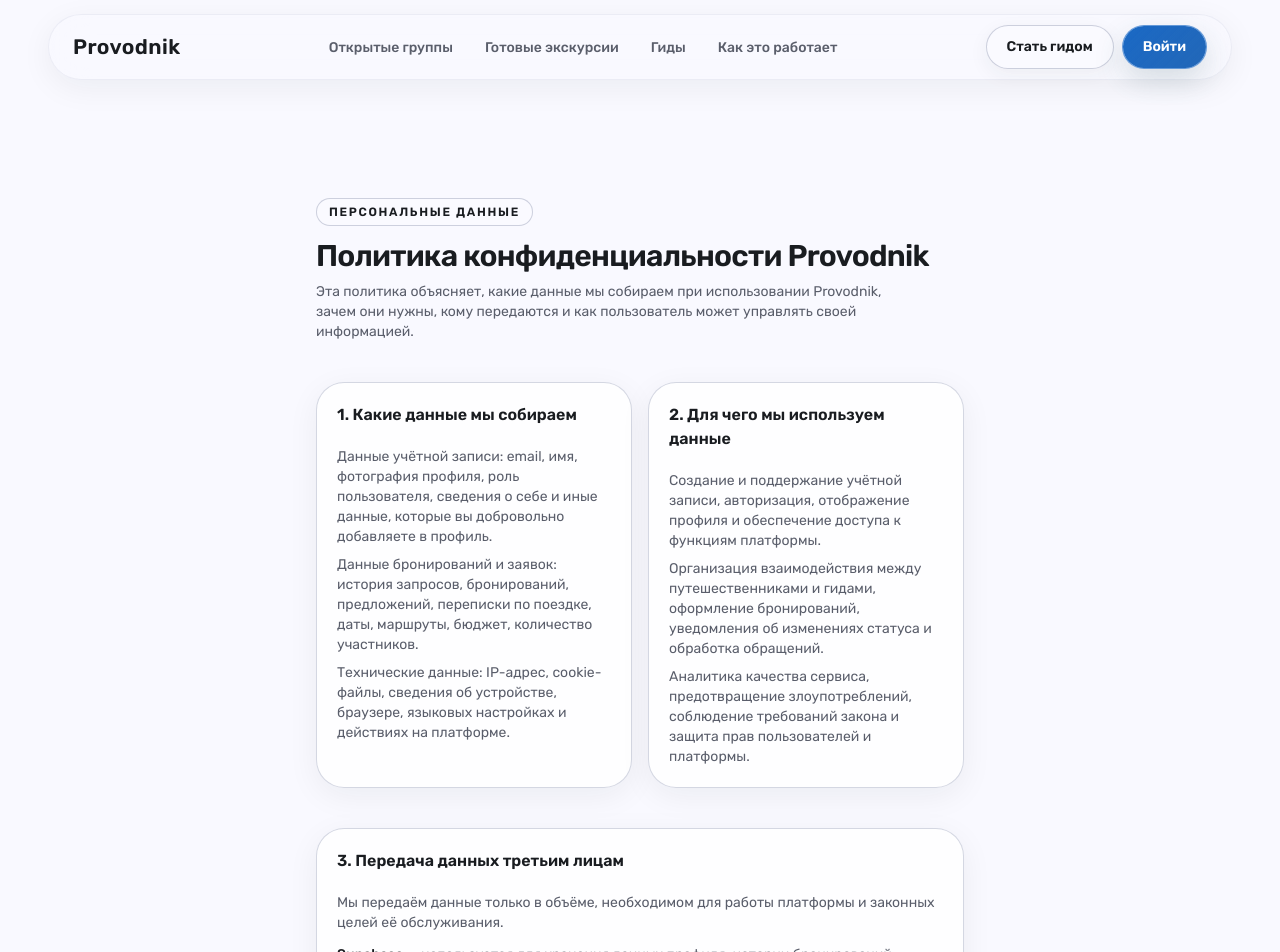
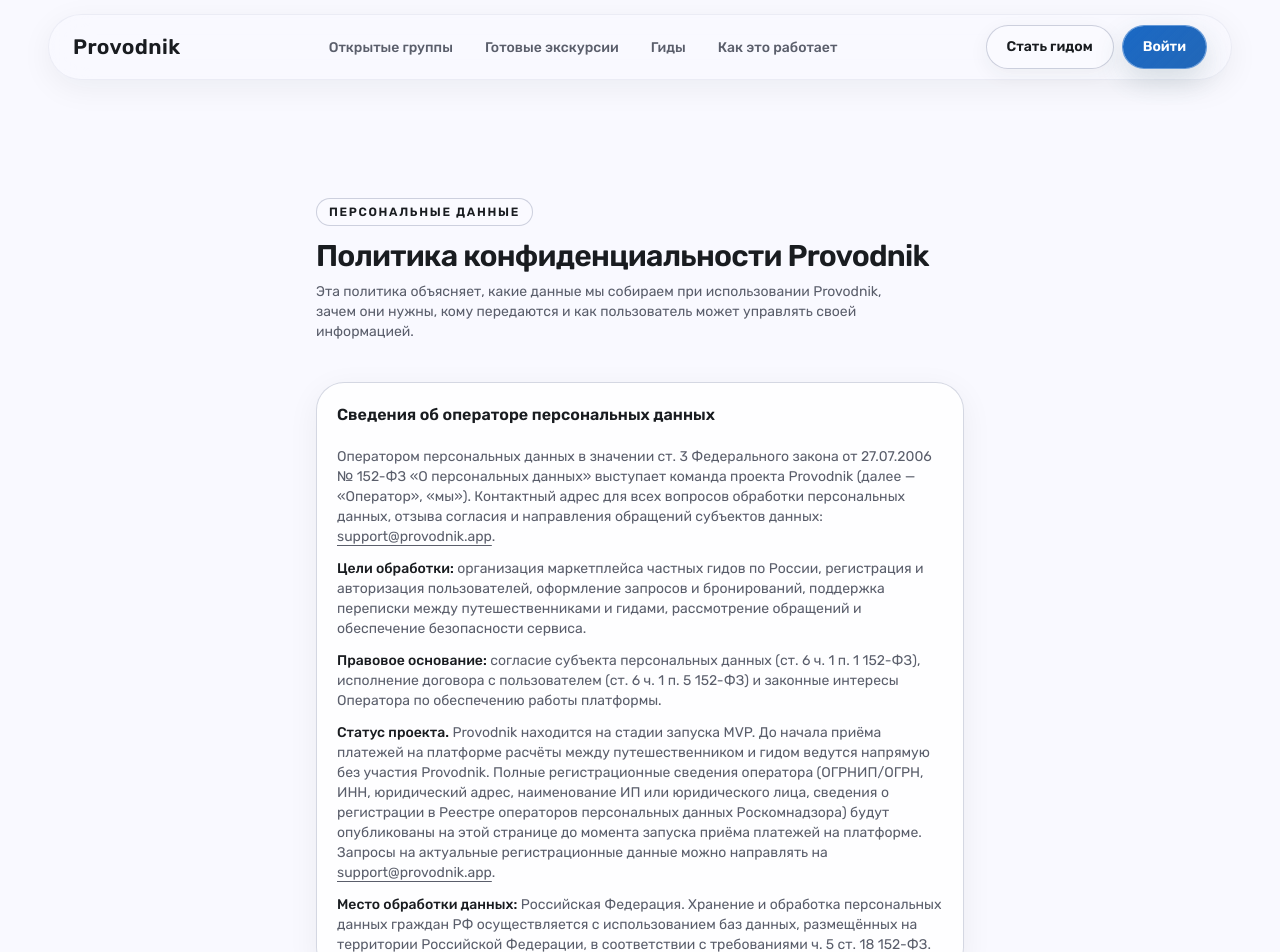
Before and after one commit to s6s8/provodnik.app, a Next.js app: page /policies/privacy in a window 1280 px wide. Shown: the top 952 px of the page. Built offline with nearby package versions, Linux system fonts and the light colour scheme; no server answers.

Commit message:
fix(self-heal): e8dc1e1e identify operator + 152-ФЗ ст.18.1 disclosure (privacy + footer)

```diff
--- a/src/app/(site)/policies/privacy/page.tsx
+++ b/src/app/(site)/policies/privacy/page.tsx
@@ -48,6 +48,74 @@ export default function PrivacyPage() {
           </p>
         </div>
       </div>
+
+      <Card
+        id="operator"
+        className="border-border/70 bg-card/80 scroll-mt-24"
+      >
+        <CardHeader className="space-y-1">
+          <CardTitle className="text-base">
+            Сведения об операторе персональных данных
+          </CardTitle>
+        </CardHeader>
+        <CardContent className="space-y-3 text-sm text-muted-foreground">
+          <p>
+            Оператором персональных данных в значении ст. 3 Федерального закона
+            от 27.07.2006 № 152-ФЗ «О персональных данных» выступает команда
+            проекта Provodnik (далее — «Оператор», «мы»). Контактный адрес для
+            всех вопросов обработки персональных данных, отзыва согласия и
+            направления обращений субъектов данных:{" "}
+            <a
+              href="mailto:support@provodnik.app"
+              className="underline underline-offset-4"
+            >
+              support@provodnik.app
+            </a>
+            .
+          </p>
+          <p>
+            <span className="font-medium text-foreground">Цели обработки:</span>{" "}
+            организация маркетплейса частных гидов по России, регистрация и
+            авторизация пользователей, оформление запросов и бронирований,
+            поддержка переписки между путешественниками и гидами, рассмотрение
+            обращений и обеспечение безопасности сервиса.
+          </p>
+          <p>
+            <span className="font-medium text-foreground">Правовое основание:</span>{" "}
+            согласие субъекта персональных данных (ст. 6 ч. 1 п. 1 152-ФЗ),
+            исполнение договора с пользователем (ст. 6 ч. 1 п. 5 152-ФЗ) и
+            законные интересы Оператора по обеспечению работы платформы.
+          </p>
+          <p>
+            <span className="font-medium text-foreground">Статус проекта.</span>{" "}
+            Provodnik находится на стадии запуска MVP. До начала приёма
+            платежей на платформе расчёты между путешественником и гидом
+            ведутся напрямую без участия Provodnik. Полные регистрационные
+            сведения оператора (ОГРНИП/ОГРН, ИНН, юридический адрес,
+            наименование ИП или юридического лица, сведения о регистрации в
+            Реестре операторов персональных данных Роскомнадзора) будут
+            опубликованы на этой странице до момента запуска приёма платежей
+            на платформе. Запросы на актуальные регистрационные данные можно
+            направлять на{" "}
+            <a
+              href="mailto:support@provodnik.app"
+              className="underline underline-offset-4"
+            >
+              support@provodnik.app
+            </a>
+            .
+          </p>
+          <p>
+            <span className="font-medium text-foreground">
+              Место обработки данных:
+            </span>{" "}
+            Российская Федерация. Хранение и обработка персональных данных
+            граждан РФ осуществляется с использованием баз данных, размещённых
+            на территории Российской Федерации, в соответствии с требованиями
+            ч. 5 ст. 18 152-ФЗ.
+          </p>
+        </CardContent>
+      </Card>
 
       <div className="grid gap-4 lg:grid-cols-2">
         <Card className="border-border/70 bg-card/80">
--- a/src/components/shared/site-footer.tsx
+++ b/src/components/shared/site-footer.tsx
@@ -152,7 +152,31 @@ export function SiteFooter() {
           </div>
         </div>
 
-        <div className="flex items-center justify-between gap-3 pt-7 max-md:flex-col max-md:items-start">
+        <div className="border-t border-white/10 pt-7">
+          <p className="text-[0.8125rem] leading-relaxed text-white/[0.55]">
+            <span className="font-medium text-white/75">Оператор персональных данных:</span>{" "}
+            команда проекта Provodnik. Контакт по вопросам обработки данных и
+            юридическим уведомлениям —{" "}
+            <a
+              href="mailto:support@provodnik.app"
+              className="underline underline-offset-4 transition-colors hover:text-white"
+            >
+              support@provodnik.app
+            </a>
+            . Provodnik находится на стадии запуска MVP; полные
+            регистрационные сведения оператора (ОГРНИП/ОГРН, ИНН,
+            юридический адрес) публикуются{" "}
+            <Link
+              href="/policies/privacy#operator"
+              className="underline underline-offset-4 transition-colors hover:text-white"
+            >
+              на странице «Конфиденциальность»
+            </Link>{" "}
+            и обновляются до запуска приёма платежей на платформе.
+          </p>
+        </div>
+
+        <div className="mt-6 flex items-center justify-between gap-3 max-md:flex-col max-md:items-start">
           <p className="text-[0.8125rem] text-white/[0.35]">© 2026 Provodnik. Все права защищены.</p>
           <a
             href="mailto:support@provodnik.app"
```
